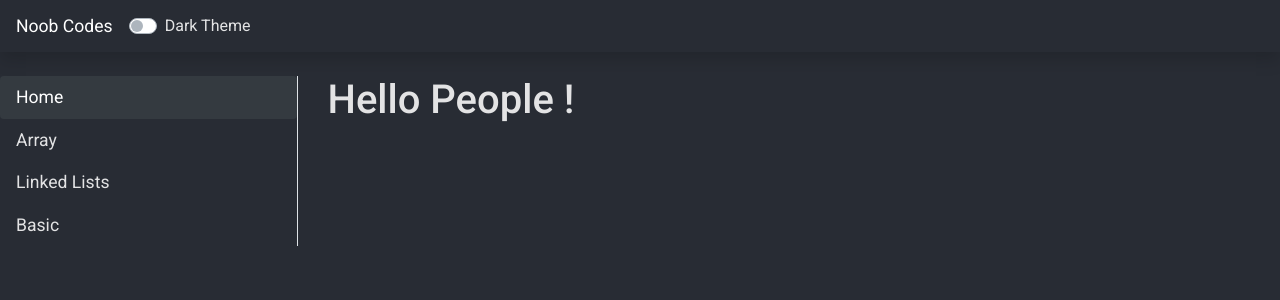
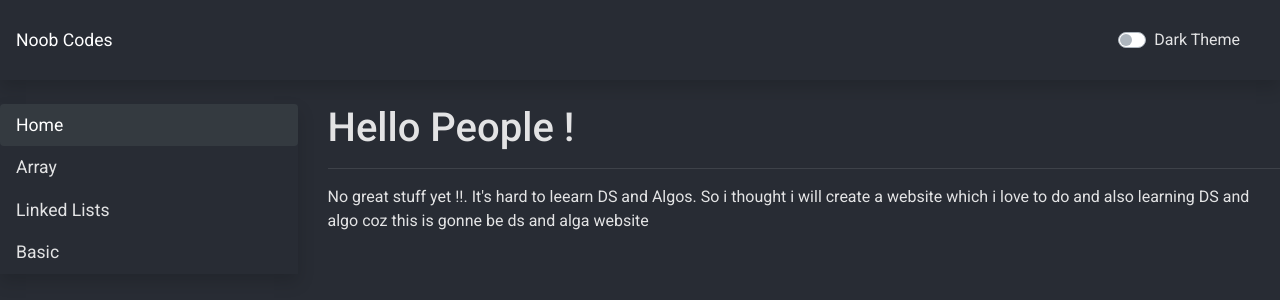
Before and after one commit to shelcia/noobcodes, a React (Create React App) app: page / in a window 1280 px wide. Shown: the top 300 px of the page. Built offline with nearby package versions, Linux system fonts and the light colour scheme.

Commit message:
added code

```diff
--- a/package.json
+++ b/package.json
@@ -8,6 +8,7 @@
     "@testing-library/react": "^11.1.1",
     "@testing-library/user-event": "^12.2.0",
     "react": "^17.0.1",
+    "react-code-blocks": "0.0.8",
     "react-dom": "^17.0.1",
     "react-router-dom": "^5.2.0",
     "react-scripts": "4.0.0",
--- a/src/App.js
+++ b/src/App.js
@@ -1,15 +1,52 @@
-import React from "react";
+import React, { useState } from "react";
 import { BrowserRouter, Route, Switch } from "react-router-dom";
+import MinMax from "./components/array/MinMax";
 import Error404 from "./components/Error404";
 import HomePage from "./components/mainpage/HomePage";
 import "./styles/style.css";
 
 const App = () => {
+  const [darkTheme, setDarkTheme] = useState(true);
+
   return (
     <React.Fragment>
       <BrowserRouter>
+        <nav
+          className={
+            darkTheme
+              ? "navbar navbar-expand-sm bg-dark text-light navbar-dark shadow"
+              : "navbar navbar-expand-sm bg-light navbar-light shadow-sm"
+          }
+          style={{ height: "10vh" }}
+        >
+          <a className="navbar-brand" href="/">
+            Noob Codes
+          </a>
+          <form className="ml-auto mr-4">
+            <div className="custom-control custom-switch">
+              <input
+                type="checkbox"
+                className="custom-control-input"
+                onChange={() => setDarkTheme(!darkTheme)}
+                id="switch1"
+              />
+              <label className="custom-control-label" htmlFor="switch1">
+                Dark Theme
+              </label>
+            </div>
+          </form>
+        </nav>
         <Switch>
-          <Route path="/" exact component={HomePage} />
+          <Route
+            path="/"
+            exact
+            component={() => <HomePage darkTheme={darkTheme} />}
+          />
+          <Route
+            path="/arrayprograms"
+            exact
+            component={() => <MinMax darkTheme={darkTheme} />}
+          />
           <Route component={Error404} />
         </Switch>
       </BrowserRouter>
--- /dev/null
+++ b/src/components/array/MinMax.jsx
@@ -0,0 +1,50 @@
+import React from "react";
+import { CopyBlock, dracula } from "react-code-blocks";
+import SideNav from "../mainpage/SideNav";
+
+const MinMax = ({ darkTheme }) => {
+  const languageDemo = `N = int(input(""))
+  Array = list(map(int, input().split(' ')[:N]))
+  max = Array[0]
+  min = Array[0]
+  maxIndex = 0
+  minIndex = 0
+  for i in range(1, N):
+      if(max < Array[i]):
+          max = Array[i]
+          maxIndex = i
+      elif(min > Array[i]):
+          min = Array[i]
+          minIndex = i
+  # print(max)
+  # print(min)
+  print(minIndex+1, maxIndex+1)`;
+  return (
+    <React.Fragment>
+      <div
+        className={darkTheme ? "bg-dark text-light" : "bg-light text-dark"}
+        style={{ height: "90vh" }}
+      >
+        <div className="row">
+          <div className="col-sm-3 mt-4">
+            <SideNav />
+          </div>
+          <div className="col-sm-9 mt-4">
+            <div className="container shadow p-0 w-75">
+              <CopyBlock
+                language={`python`}
+                text={languageDemo}
+                showLineNumbers={true}
+                theme={dracula}
+                wrapLines={true}
+                codeBlock
+              />
+            </div>
+          </div>
+        </div>
+      </div>
+    </React.Fragment>
+  );
+};
+
+export default MinMax;
--- a/src/components/mainpage/HomePage.jsx
+++ b/src/components/mainpage/HomePage.jsx
@@ -1,45 +1,25 @@
-import React, { useState } from "react";
+import React from "react";
 import SideNav from "./SideNav";
 
-const HomePage = () => {
-  const [darkTheme, setDarkTheme] = useState(true);
-
+const HomePage = ({ darkTheme }) => {
   return (
     <React.Fragment>
       <div
         className={darkTheme ? "bg-dark text-light" : "bg-light text-dark"}
-        style={{ height: "100vh" }}
+        style={{ height: "90vh" }}
       >
-        <nav
-          className={
-            darkTheme
-              ? "navbar navbar-expand-sm bg-dark navbar-dark shadow"
-              : "navbar navbar-expand-sm bg-light navbar-light shadow"
-          }
-        >
-          <a className="navbar-brand" href="/">
-            Noob Codes
-          </a>
-          <form>
-            <div className="custom-control custom-switch">
-              <input
-                type="checkbox"
-                className="custom-control-input"
-                onChange={() => setDarkTheme(!darkTheme)}
-                id="switch1"
-              />
-              <label className="custom-control-label" htmlFor="switch1">
-                Dark Theme
-              </label>
-            </div>
-          </form>
-        </nav>
-        <div className="row mt-4">
-          <div className="col-sm-3">
+        <div className="row">
+          <div className="col-sm-3 mt-4">
             <SideNav />
           </div>
-          <div className="col-sm-9">
+          <div className="col-sm-9 mt-4">
             <h1>Hello People !</h1>
+            <hr />
+            <p>
+              No great stuff yet !!. It's hard to leearn DS and Algos. So i
+              thought i will create a website which i love to do and also
+              learning DS and algo coz this is gonne be ds and alga website
+            </p>
           </div>
         </div>
       </div>
--- a/src/components/mainpage/SideNav.jsx
+++ b/src/components/mainpage/SideNav.jsx
@@ -5,7 +5,7 @@ const SideNav = () => {
   return (
     <React.Fragment>
       <div
-        className="nav flex-column nav-pills border-right"
+        className="nav flex-column nav-pills shadow"
         id="v-pills-tab"
         role="tablist"
         aria-orientation="vertical"
--- a/src/styles/style.css
+++ b/src/styles/style.css
@@ -2,8 +2,29 @@
   font-family: "Roboto", sans-serif;
 }
 
+code {
+  font-family: "Menlo", monospace !important;
+}
+
 .bg-dark {
   background-color: #282c34 !important;
+}
+
+.bg-dark .react-syntax-highlighter-line-number {
+  color: rgba(255, 255, 255, 0.87);
+}
+
+.bg-dark code {
+  color: rgba(255, 255, 255, 0.87) !important;
+  letter-spacing: 1px;
+}
+
+.bg-dark .border-right {
+  border-right: 0.1px solid rgba(255, 255, 255, 0.1) !important;
+}
+
+.bg-dark hr {
+  border-top: 1px solid rgba(255, 255, 255, 0.1);
 }
 
 .bg-dark a {
--- a/src/styles/style.scss
+++ b/src/styles/style.scss
@@ -2,12 +2,34 @@ $white: rgba(255, 255, 255, 0.87);
 $purewhite: #fff;
 $bg: #282c34;
 $black: #343a40;
+$whiteBorder: rgba(255, 255, 255, 0.1);
 * {
   font-family: "Roboto", sans-serif;
 }
 
+code {
+  font-family: "Menlo", monospace !important;
+}
+
 .bg-dark {
   background-color: $bg !important;
+
+  .react-syntax-highlighter-line-number {
+    color: $white;
+  }
+
+  code {
+    color: $white !important;
+    letter-spacing: 1px;
+  }
+
+  .border-right {
+    border-right: 0.1px solid $whiteBorder !important;
+  }
+  hr {
+    border-top: 1px solid $whiteBorder;
+  }
+
   a {
     font-size: 1.1rem;
     color: $white;
```
Also changed, not shown: 2 other files (tests, documents, lock files or other folders).
